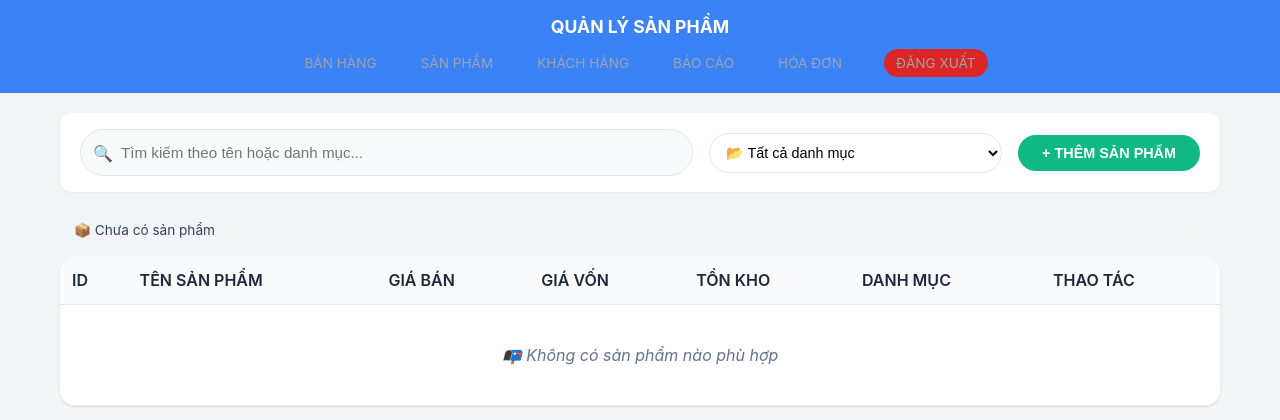
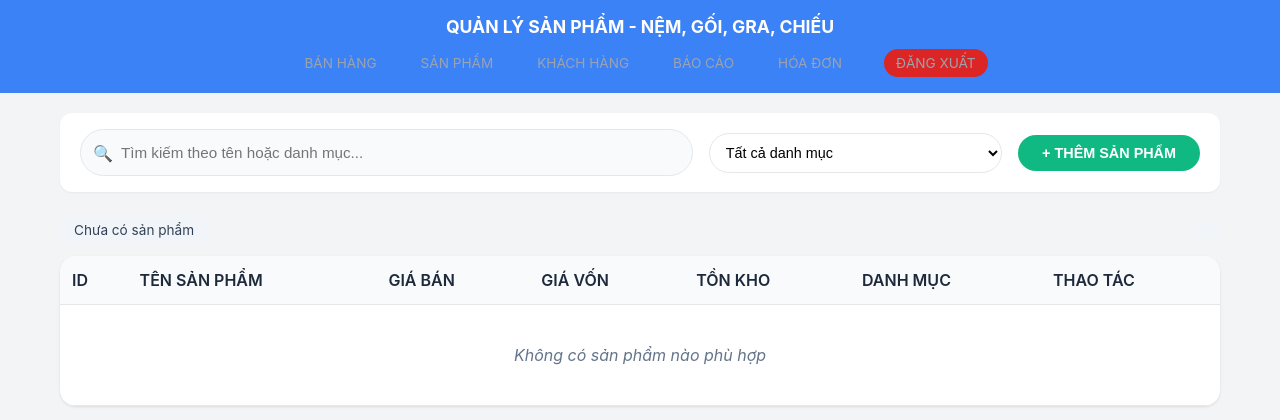
Before and after one commit to vinhvinhcuteee/pos-minh-thien-phuc-supabase, a Flask app: page /products in a window 1280 px wide. Shown: the top 420 px of the page. Run offline with Flask 3, Linux system fonts and the light colour scheme; the visitor is signed in with stand-in values (Sample User, id 1); data that the repository does not hold is empty.

Commit message:
Update products.html

```diff
--- a/templates/products.html
+++ b/templates/products.html
@@ -3,7 +3,7 @@
 <head>
     <meta charset="UTF-8">
     <meta name="viewport" content="width=device-width, initial-scale=1.0">
-    <title>Quản lý sản phẩm - CỬA HÀNG MINH THIÊN PHÚC</title>
+    <title>Quản lý sản phẩm - NỆM GỐI GRA CHIẾU</title>
     <style>
         * {
             margin: 0;
@@ -96,15 +96,14 @@
             outline: none;
         }
 
-        .search-box i {
+        .search-box span {
             color: #9ca3af;
-            font-style: normal;
-            font-weight: normal;
+            font-size: 1rem;
         }
 
         .filter-group {
             flex: 1;
-            min-width: 160px;
+            min-width: 180px;
         }
 
         .filter-group select {
@@ -307,7 +306,7 @@
 </head>
 <body>
     <div class="header">
-        <h1>QUẢN LÝ SẢN PHẨM</h1>
+        <h1>QUẢN LÝ SẢN PHẨM - NỆM, GỐI, GRA, CHIẾU</h1>
         <div class="nav-links">
             <a href="/">BÁN HÀNG</a>
             <a href="/products">SẢN PHẨM</a>
@@ -322,17 +321,18 @@
         <!-- Thanh công cụ tích hợp tìm kiếm + phân loại -->
         <div class="toolbar">
             <div class="search-box">
-                <i>🔍</i>
+                <span>🔍</span>
                 <input type="text" id="searchInput" placeholder="Tìm kiếm theo tên hoặc danh mục..." autocomplete="off">
             </div>
             <div class="filter-group">
                 <select id="categoryFilter">
-                    <option value="ALL">📂 Tất cả danh mục</option>
-                    <option value="Điện thoại">📱 Điện thoại</option>
-                    <option value="Laptop">💻 Laptop</option>
-                    <option value="Phụ kiện">🎧 Phụ kiện</option>
-                    <option value="Đồng hồ">⌚ Đồng hồ</option>
-                    <option value="Máy tính bảng">📟 Máy tính bảng</option>
+                    <option value="ALL">Tất cả danh mục</option>
+                    <option value="Nệm">Nệm</option>
+                    <option value="Gối">Gối</option>
+                    <option value="Gra">Gra</option>
+                    <option value="Chiếu">Chiếu</option>
+                    <option value="Drapery">Rèm cửa</option>
+                    <option value="Chăn">Chăn</option>
                 </select>
             </div>
             <button class="btn-add" onclick="openAddModal()">+ THÊM SẢN PHẨM</button>
@@ -364,7 +364,7 @@
         </div>
     </div>
 
-    <!-- Modal thêm/sửa sản phẩm: giữ nguyên mọi field -->
+    <!-- Modal thêm/sửa sản phẩm: danh mục được tùy chỉnh cho nệm, gối, gra, chiếu -->
     <div id="productModal" class="modal">
         <div class="modal-content">
             <h2 id="modalTitle">THÊM SẢN PHẨM</h2>
@@ -375,12 +375,13 @@
             <input type="number" id="productStock" placeholder="Tồn kho" required>
             <select id="productCategory">
                 <option value="">-- Chọn danh mục --</option>
-                <option value="Điện thoại">📱 Điện thoại</option>
-                <option value="Laptop">💻 Laptop</option>
-                <option value="Phụ kiện">🎧 Phụ kiện</option>
-                <option value="Đồng hồ">⌚ Đồng hồ</option>
-                <option value="Máy tính bảng">📟 Máy tính bảng</option>
-                <option value="Khác">📦 Khác</option>
+                <option value="Nệm">Nệm</option>
+                <option value="Gối">Gối</option>
+                <option value="Gra">Gra</option>
+                <option value="Chiếu">Chiếu</option>
+                <option value="Drapery">Rèm cửa</option>
+                <option value="Chăn">Chăn</option>
+                <option value="Khác">Khác</option>
             </select>
             <div class="modal-buttons">
                 <button class="btn-save" onclick="saveProduct()">LƯU</button>
@@ -450,23 +451,23 @@
             const filterInfoDiv = document.getElementById('filterInfo');
 
             if (totalOriginal === 0) {
-                statsDiv.innerHTML = '📦 Chưa có sản phẩm';
+                statsDiv.innerHTML = 'Chưa có sản phẩm';
                 filterInfoDiv.innerHTML = '';
                 return;
             }
 
-            statsDiv.innerHTML = `📊 Tổng số sản phẩm: ${totalOriginal}`;
+            statsDiv.innerHTML = `Tổng số sản phẩm: ${totalOriginal}`;
 
             if (filteredCount !== totalOriginal) {
-                filterInfoDiv.innerHTML = `🔍 Hiển thị ${filteredCount} / ${totalOriginal} sản phẩm`;
+                filterInfoDiv.innerHTML = `Hiển thị ${filteredCount} / ${totalOriginal} sản phẩm`;
             } else {
                 const categorySelected = getCategoryValue();
                 if (categorySelected !== 'ALL') {
-                    filterInfoDiv.innerHTML = `🏷️ Danh mục: ${categorySelected} (${filteredCount} sản phẩm)`;
+                    filterInfoDiv.innerHTML = `Danh mục: ${categorySelected} (${filteredCount} sản phẩm)`;
                 } else if (getSearchTerm() !== '') {
-                    filterInfoDiv.innerHTML = `🔎 Kết quả tìm kiếm: ${filteredCount} sản phẩm`;
+                    filterInfoDiv.innerHTML = `Kết quả tìm kiếm: ${filteredCount} sản phẩm`;
                 } else {
-                    filterInfoDiv.innerHTML = `✨ Tất cả sản phẩm`;
+                    filterInfoDiv.innerHTML = `Tất cả sản phẩm`;
                 }
             }
         }
@@ -476,7 +477,7 @@
             const tbody = document.getElementById('productsTableBody');
 
             if (!productsToRender.length) {
-                tbody.innerHTML = '<tr><td colspan="7" class="no-data">📭 Không có sản phẩm nào phù hợp</td></tr>';
+                tbody.innerHTML = '<tr><td colspan="7" class="no-data">Không có sản phẩm nào phù hợp</td></tr>';
                 return;
             }
 
@@ -565,12 +566,15 @@
             // Lấy giá trị từ select category
             const categoryValue = document.getElementById('productCategory').value;
 
+            // Kiểm tra nếu danh mục trống thì vẫn cho phép lưu (để tránh lỗi nhập liệu)
+            const finalCategory = categoryValue && categoryValue.trim() !== "" ? categoryValue : "";
+
             const data = {
                 name: document.getElementById('productName').value,
                 price: parseInt(document.getElementById('productPrice').value),
                 cost_price: parseInt(document.getElementById('productCost').value) || 0,
                 stock: parseInt(document.getElementById('productStock').value),
-                category: categoryValue || ''   // nếu không chọn thì lưu chuỗi rỗng
+                category: finalCategory
             };
 
             if (!data.name || isNaN(data.price) || isNaN(data.stock)) {
@@ -589,7 +593,7 @@
                 });
 
                 if (res.ok) {
-                    alert(id ? 'Cập nhật thành công!' : 'Thêm thành công!');
+                    alert(id ? 'Cập nhật thành công!' : 'Thêm sản phẩm thành công!');
                     closeModal();
                     await loadProducts();  // reload lại toàn bộ sản phẩm và giữ bộ lọc
                 } else {
```
